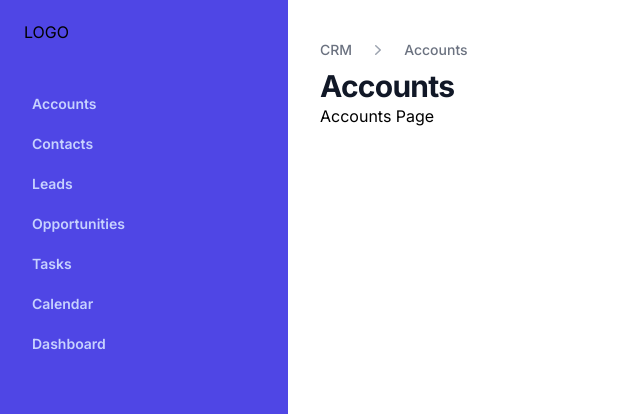
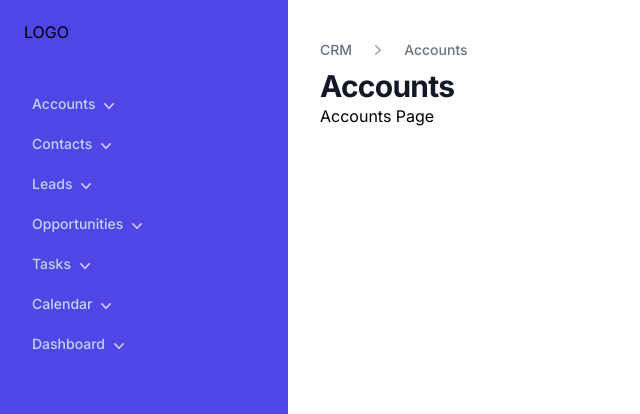
Before and after one commit to jenad88/john-enad-crm-ui, a Next.js app: page /accounts in a window 1280 px wide. Shown: the top 414 px of the page, without its empty margins (0-640 px from the left). Built offline with nearby package versions, Linux system fonts and the light colour scheme.

Commit message:
feat(menu): add side bar menu

```diff
--- a/src/app/components/global-nav.tsx
+++ b/src/app/components/global-nav.tsx
@@ -2,6 +2,10 @@
 
 import Link from "next/link";
 import { useState } from "react";
+
+import { MenuDef } from "@/app/components/sub-module-menu-item";
+import SubModuleMenu from "@/app/components/sub-module-menu";
+import { CRM_SUB_MODULE_MENU } from "@/app/constants/submodule/submodule-constants";
 
 export default function GlobalNav() {
   const [isOpen, setIsOpen] = useState(false);
@@ -23,50 +27,7 @@ export default function GlobalNav() {
           </div>
           <nav className="flex flex-1 flex-col">
             <ul role="list" className="flex flex-1 flex-col gap-y-7">
-              <li>
-                <a
-                  href="/accounts"
-                  className="text-indigo-200 hover:text-white hover:bg-indigo-700 group flex gap-x-3 rounded-md p-2 text-sm leading-6 font-semibold"
-                >
-                  Accounts
-                </a>
-                <a
-                  href="/contacts"
-                  className="text-indigo-200 hover:text-white hover:bg-indigo-700 group flex gap-x-3 rounded-md p-2 text-sm leading-6 font-semibold"
-                >
-                  Contacts
-                </a>
-                <a
-                  href="/leads"
-                  className="text-indigo-200 hover:text-white hover:bg-indigo-700 group flex gap-x-3 rounded-md p-2 text-sm leading-6 font-semibold"
-                >
-                  Leads
-                </a>
-                <a
-                  href="/opportunities"
-                  className="text-indigo-200 hover:text-white hover:bg-indigo-700 group flex gap-x-3 rounded-md p-2 text-sm leading-6 font-semibold"
-                >
-                  Opportunities
-                </a>
-                <a
-                  href="/tasks"
-                  className="text-indigo-200 hover:text-white hover:bg-indigo-700 group flex gap-x-3 rounded-md p-2 text-sm leading-6 font-semibold"
-                >
-                  Tasks
-                </a>
-                <a
-                  href="/calendar"
-                  className="text-indigo-200 hover:text-white hover:bg-indigo-700 group flex gap-x-3 rounded-md p-2 text-sm leading-6 font-semibold"
-                >
-                  Calendar
-                </a>
-                <a
-                  href="/dashboard"
-                  className="text-indigo-200 hover:text-white hover:bg-indigo-700 group flex gap-x-3 rounded-md p-2 text-sm leading-6 font-semibold"
-                >
-                  Dashboard
-                </a>
-              </li>
+              <SubModuleMenu menu={CRM_SUB_MODULE_MENU} />
             </ul>
           </nav>
         </div>
--- a/src/app/components/sub-module-header.tsx
+++ b/src/app/components/sub-module-header.tsx
@@ -9,7 +9,9 @@ type SubModuleHeaderProps = {
   subModule: SubModuleDef;
 };
 
-const SubModuleHeader: React.FunctionComponent<SubModuleHeaderProps> = (props) => {
+const SubModuleHeader: React.FunctionComponent<SubModuleHeaderProps> = (
+  props,
+) => {
   const { subModule } = props;
 
   return (
--- /dev/null
+++ b/src/app/components/sub-module-menu-item.tsx
@@ -0,0 +1,74 @@
+import { Fragment } from "react";
+import { Menu, Transition } from "@headlessui/react";
+import { ChevronDownIcon } from "@heroicons/react/20/solid";
+
+export type MenuItemDef = {
+  name: string;
+  href: string;
+};
+
+export type MenuDef = {
+  name: string;
+  href: string;
+  menuItems: MenuItemDef[];
+};
+
+type SubModuleMenuItemProps = {
+  menu: MenuDef;
+};
+
+const SubModuleMenuItem: React.FunctionComponent<SubModuleMenuItemProps> = (
+  props,
+) => {
+  const { menu } = props;
+
+  return (
+    <Menu as="div" className="relative text-left">
+      <div>
+        <Menu.Button
+          className="inline-flex w-full rounded-md px-2 py-2 text-sm group gap-x-1 leading-6
+                font-medium font-semi-bold text-indigo-200 focus:outline-none focus-visible:ring-2 focus-visible:ring-white
+                focus-visible:ring-opacity-100 hover:text-white hover:bg-indigo-700"
+        >
+          {menu.name}
+          <ChevronDownIcon
+            className="ml-0 -mr-1 h-5 w-5 text-violet-200 hover:text-violet-100 mt-1"
+            aria-hidden="true"
+          />
+        </Menu.Button>
+      </div>
+      <Transition
+        as={Fragment}
+        enter="transition ease-out duration-100"
+        enterFrom="transform opacity-0 scale-95"
+        enterTo="transform opacity-100 scale-100"
+        leave="transition ease-in duration-75"
+        leaveFrom="transform opacity-100 scale-100"
+        leaveTo="transform opacity-0 scale-95"
+      >
+        <Menu.Items className="absolute left-0 mt-2 w-56 origin-top-right divide-y divide-gray-100 rounded-md bg-white shadow-lg ring-1 ring-black ring-opacity-5 focus:outline-none z-10">
+          <div className="px-1 py-1">
+            {menu.menuItems.map((item, index) => {
+              return (
+                <Menu.Item key={index}>
+                  {({ active }) => (
+                    <a
+                      href={item.href}
+                      className={`${
+                        active ? "bg-violet-500 text-white" : "text-gray-900"
+                      } text-gray-800 hover:text-white hover:bg-indigo-700 group flex gap-x-3 rounded-md p-2 text-sm leading-6 font-semibold`}
+                    >
+                      {item.name}
+                    </a>
+                  )}
+                </Menu.Item>
+              );
+            })}
+          </div>
+        </Menu.Items>
+      </Transition>
+    </Menu>
+  );
+};
+
+export default SubModuleMenuItem;
--- /dev/null
+++ b/src/app/components/sub-module-menu.tsx
@@ -0,0 +1,21 @@
+import SubModuleMenuItem, { MenuDef } from "./sub-module-menu-item";
+
+type SubModuleMenuProps = {
+  menu: MenuDef[];
+};
+
+const SubModuleMenu: React.FunctionComponent<SubModuleMenuProps> = (props) => {
+  const { menu } = props;
+
+  return (
+    <li>
+      {menu &&
+        menu.length > 0 &&
+        menu.map((item, index) => {
+          return <SubModuleMenuItem key={item.name} menu={item} />;
+        })}
+    </li>
+  );
+};
+
+export default SubModuleMenu;
--- /dev/null
+++ b/src/app/constants/submodule/submodule-constants.ts
@@ -0,0 +1,86 @@
+export const CRM_SUB_MODULE_MENU: MenuDef[] = [
+  {
+    name: "Accounts",
+    href: "/accounts",
+    menuItems: [
+      { name: "accounts 1", href: "#" },
+      { name: "accounts 2", href: "#" },
+      { name: "accounts 3", href: "#" },
+      { name: "accounts 4", href: "#" },
+      { name: "accounts 5", href: "#" },
+      { name: "accounts 6", href: "#" },
+    ],
+  },
+  {
+    name: "Contacts",
+    href: "/contacts",
+    menuItems: [
+      { name: "contacts 1", href: "#" },
+      { name: "contacts 2", href: "#" },
+      { name: "contacts 3", href: "#" },
+      { name: "contacts 4", href: "#" },
+      { name: "contacts 5", href: "#" },
+      { name: "contacts 6", href: "#" },
+    ],
+  },
+  {
+    name: "Leads",
+    href: "/leads",
+    menuItems: [
+      { name: "leads 1", href: "#" },
+      { name: "leads 2", href: "#" },
+      { name: "leads 3", href: "#" },
+      { name: "leads 4", href: "#" },
+      { name: "leads 5", href: "#" },
+      { name: "leads 6", href: "#" },
+    ],
+  },
+  {
+    name: "Opportunities",
+    href: "/opportunities",
+    menuItems: [
+      { name: "opportunities 1", href: "#" },
+      { name: "opportunities 2", href: "#" },
+      { name: "opportunities 3", href: "#" },
+      { name: "opportunities 4", href: "#" },
+      { name: "opportunities 5", href: "#" },
+      { name: "opportunities 6", href: "#" },
+    ],
+  },
+  {
+    name: "Tasks",
+    href: "/tasks",
+    menuItems: [
+      { name: "tasks 1", href: "#" },
+      { name: "tasks 2", href: "#" },
+      { name: "tasks 3", href: "#" },
+      { name: "tasks 4", href: "#" },
+      { name: "tasks 5", href: "#" },
+      { name: "tasks 6", href: "#" },
+    ],
+  },
+  {
+    name: "Calendar",
+    href: "/calendar",
+    menuItems: [
+      { name: "calendar 1", href: "#" },
+      { name: "calendar 2", href: "#" },
+      { name: "calendar 3", href: "#" },
+      { name: "calendar 4", href: "#" },
+      { name: "calendar 5", href: "#" },
+      { name: "calendar 6", href: "#" },
+    ],
+  },
+  {
+    name: "Dashboard",
+    href: "/dashboard",
+    menuItems: [
+      { name: "dashboard 1", href: "#" },
+      { name: "dashboard 2", href: "#" },
+      { name: "dashboard 3", href: "#" },
+      { name: "dashboard 4", href: "#" },
+      { name: "dashboard 5", href: "#" },
+      { name: "dashboard 6", href: "#" },
+    ],
+  },
+];
```
